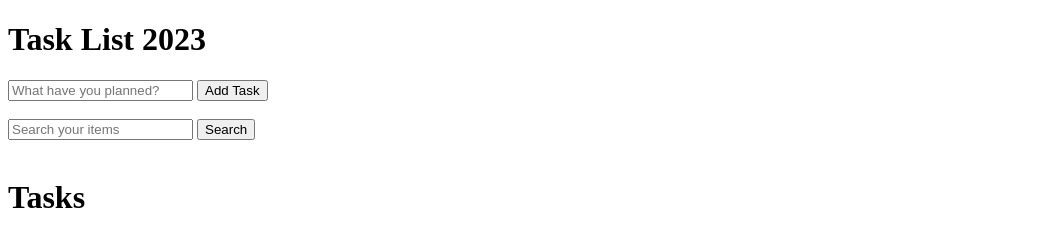
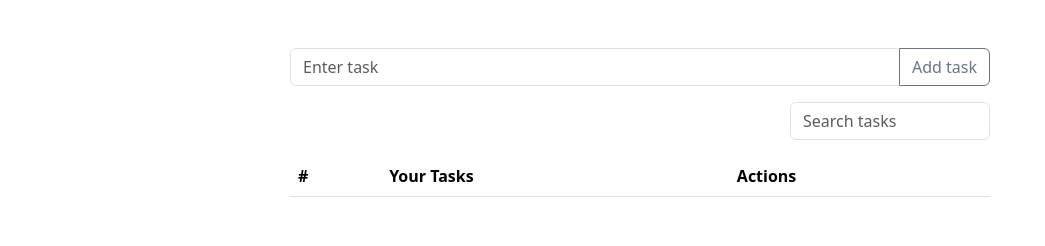
Before and after one commit to ShagunGogia/To-do-list, a plain HTML site: page index.html in a window 1280 px wide. Shown: the whole page, without its empty margins (0-1045 px from the left). Drawn offline with nearby package versions, Linux system fonts and the light colour scheme.

Commit message:
Update index.html

```diff
--- a/index.html
+++ b/index.html
@@ -3,30 +3,47 @@
 <head>
     <meta charset="UTF-8">
     <meta name="viewport" content="width=device-width, initial-scale=1.0">
-    <title>Document</title>
-    <link rel="stylesheet" href="st-1.css">
+    <title>Task List</title>
+    <link href="https://cdn.jsdelivr.net/npm/bootstrap@5.3.3/dist/css/bootstrap.min.css" rel="stylesheet" integrity="sha384-QWTKZyjpPEjISv5WaRU9OFeRpok6YctnYmDr5pNlyT2bRjXh0JMhjY6hW+ALEwIH" crossorigin="anonymous">
+    <link rel="stylesheet" href="https://cdnjs.cloudflare.com/ajax/libs/font-awesome/6.5.2/css/all.min.css" integrity="sha512-SnH5WK+bZxgPHs44uWIX+LLJAJ9/2PkPKZ5QiAj6Ta86w+fsb2TkcmfRyVX3pBnMFcV7oQPJkl9QevSCWr3W6A==" crossorigin="anonymous" referrerpolicy="no-referrer" />
+    <style>
+        .input-group .search-bar {
+            flex: 0 0 200px;
+            margin-left: auto;
+        }
+        .completed {
+            text-decoration: line-through;
+            color: #212121;
+        }
+    </style>
 </head>
 <body>
-    <header>
-        <h1>Task List 2023</h1>
-        <form id="new-task">
-            <input type="text" id="input" placeholder="What have you planned?">
-            <input type="submit" id="submit" value="Add Task">
-        </form>
-        <br>
-    <input type="text" id="searchS" placeholder="Search your items" onchange="ss()">
-    <button id="search-btn" onclick="ss()">Search</button>
-    </header>
-    <main>
-        <br>
-        <h1>Tasks</h1>
-        <section class="task-list">
-
-             <div id="tasks">
-
-             </div>
-        </section>
-    </main>
-    <script src="st-1.js"></script>
+    <div class="container-fluid">
+        <div class="container">
+            <div class="mx-auto mt-5" style="max-width: 700px;">
+                <div class="input-group mb-3">
+                    <input type="text" class="form-control" placeholder="Enter task" id="taskname">
+                    <button class="btn btn-outline-secondary" type="button" id="addTask">Add task</button>
+                </div>
+                <div class="input-group mb-3">
+                    <input type="search" class="form-control search-bar" placeholder="Search tasks" id="search">
+                </div>
+                <div class="display">
+                    <table class="table">
+                        <thead>
+                            <tr>
+                                <th scope="col">#</th>
+                                <th scope="col">Your Tasks</th>
+                                <th scope="col">Actions</th>
+                            </tr>
+                        </thead>
+                        <tbody id="records">
+                        </tbody>
+                    </table>
+                </div>
+            </div>
+        </div>
+    </div>
+    <script src="script.js"></script>
 </body>
 </html>
```
